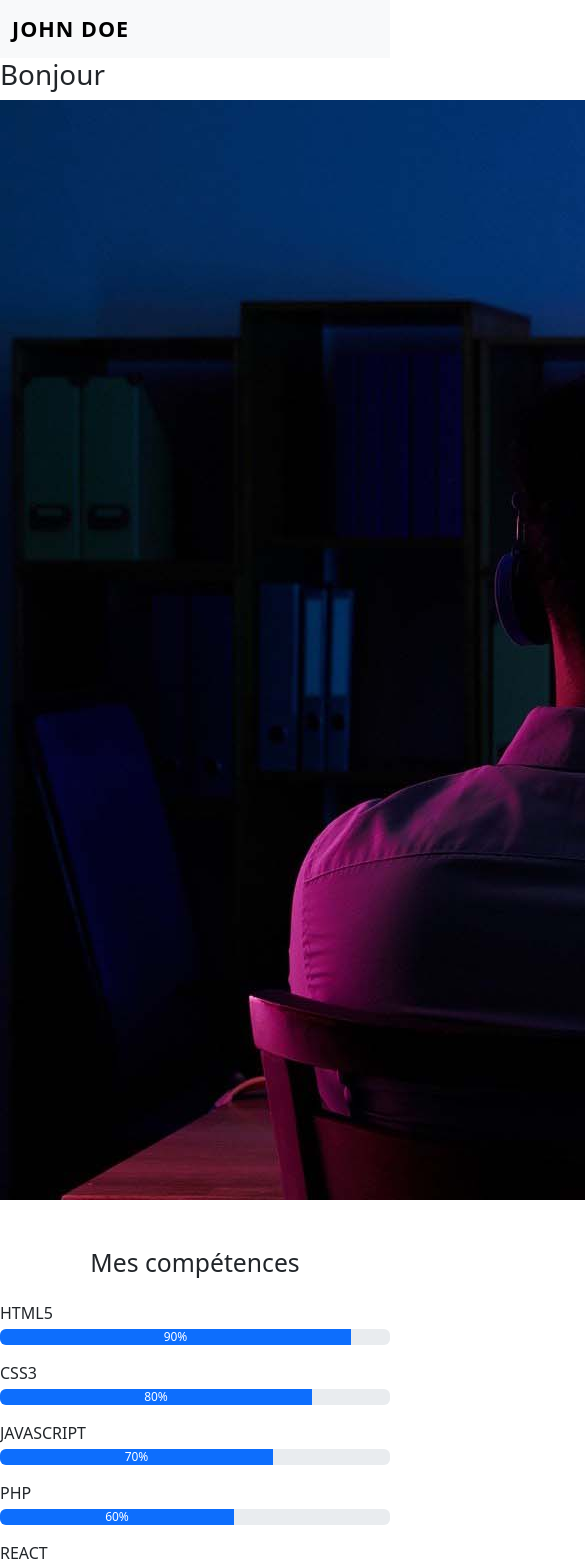
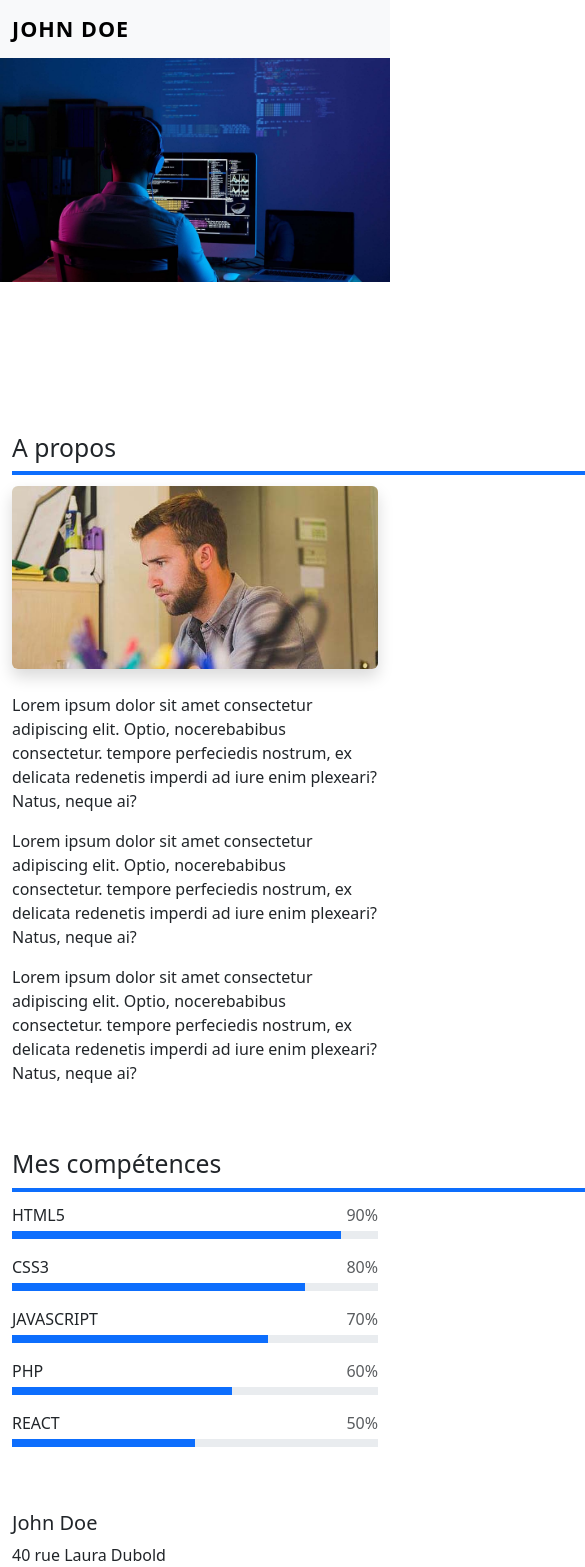
Before and after one commit to onibi95/Portoflio.eva.cef, a React (Create React App) app: page / in a window 390 px wide. Shown: the top 1567 px of the page, 585 px wide, since content can reach past the window. Built offline with nearby package versions, Linux system fonts and the light colour scheme.

Commit message:
progression sur les pages home, services et mentions légales

```diff
--- a/src/index.css
+++ b/src/index.css
@@ -11,3 +11,28 @@ code {
   font-family: source-code-pro, Menlo, Monaco, Consolas, 'Courier New',
     monospace;
 }
+
+.title-container {
+  position: relative;
+  padding-bottom: 15px;
+}
+
+.blue-underline {
+  width: 400px;
+  height: 5px;
+  background-color: #0d6efd;
+  /* Bleu Bootstrap */
+  margin: 30px auto 0;
+}
+
+.title-underline {
+  width: 750px;
+  height: 4px;
+  background-color: #0d6efd;
+  margin-top: 1rem;
+  /* Espacement supplémentaire entre texte et trait */
+  position: absolute;
+  left: 0;
+  bottom: -0.8rem;
+  /* Ajustez cette valeur pour modifier la distance */
+}
--- a/src/pages/Home.jsx
+++ b/src/pages/Home.jsx
@@ -1,6 +1,7 @@
 import React from 'react';
 import hero from '../assets/hero-bg.jpg';
-import { ProgressBar } from 'react-bootstrap';
+import photoabout from '../assets/john-doe-about.jpg';
+import { ProgressBar, Container, Row, Col, Image } from 'react-bootstrap';
 import Footer from '../components/Footer';
 
 const Home = () => {
@@ -14,27 +15,84 @@ const Home = () => {
 
     return (
         <>
-            <div>
-                <h1>Bonjour</h1>
-                <img
+            {/* Hero Section */}
+            <div className="hero-container position-relative">
+                <Image
                     src={hero}
                     alt="John Doe"
+                    fluid
+                    className="w-100 hero-image"
                 />
-                <section id="skills" className="my-5">
-                    <h2 className="text-center mb-4">Mes compétences</h2>
-                    {skills.map((skill, index) => (
-                        <div key={index} className="mb-3">
-                            <p className="mb-1">{skill.name}</p>
-                            <ProgressBar now={skill.level} label={`${skill.level}%`} />
+                <div className="hero-overlay d-flex align-items-center justify-content-center">
+                    <div className="text-center text-white">
+                        <h1 className="display-4 fw-bold mb-3">John Doe</h1>
+                        <p className="lead">Développeur Web Full Stack</p>
+                    </div>
+                </div>
+            </div>
+
+            {/* Main Content */}
+            <Container className="py-5">
+                <Row>
+                    {/* Section À propos - Colonne de gauche */}
+                    <Col lg={7} className="mb-5 mb-lg-0">
+                        <div className="position-relative mb-4">
+                            <h2 className="section-title">
+                                A propos
+                            </h2>
+                            <div className="title-underline"></div>
                         </div>
-                    ))}
-                </section>
-            </div>
-            {/* Footer */}
+
+                        {/* Image au-dessus du texte */}
+                        <div className="mb-4">
+                            <Image
+                                src={photoabout}
+                                alt="John Doe"
+                                fluid
+                                rounded
+                                className="shadow w-100"
+                                style={{ maxHeight: '300px', objectFit: 'cover' }}
+                            />
+                        </div>
+
+                        <div>
+                            <p className="mb-3">Lorem ipsum dolor sit amet consectetur adipiscing elit. Optio, nocerebabibus consectetur. tempore perfeciedis nostrum, ex delicata redenetis imperdi ad iure enim plexeari? Natus, neque ai?</p>
+                            <p className="mb-3">Lorem ipsum dolor sit amet consectetur adipiscing elit. Optio, nocerebabibus consectetur. tempore perfeciedis nostrum, ex delicata redenetis imperdi ad iure enim plexeari? Natus, neque ai?</p>
+                            <p>Lorem ipsum dolor sit amet consectetur adipiscing elit. Optio, nocerebabibus consectetur. tempore perfeciedis nostrum, ex delicata redenetis imperdi ad iure enim plexeari? Natus, neque ai?</p>
+                        </div>
+                    </Col>
+
+                    {/* Section Compétences - Colonne de droite */}
+                    <Col lg={5}>
+                        <div className="position-relative mb-4">
+                            <h2 className="section-title">
+                                Mes compétences
+                            </h2>
+                            <div className="title-underline"></div>
+                        </div>
+                        <div className="skills-container">
+                            {skills.map((skill, index) => (
+                                <div key={index} className="mb-3">
+                                    <div className="d-flex justify-content-between mb-1">
+                                        <span className="fw-medium">{skill.name}</span>
+                                        <span className="text-muted">{skill.level}%</span>
+                                    </div>
+                                    <ProgressBar
+                                        now={skill.level}
+                                        variant="primary"
+                                        className="rounded-0"
+                                        style={{ height: '8px' }}
+                                    />
+                                </div>
+                            ))}
+                        </div>
+                    </Col>
+                </Row>
+            </Container>
+
             <Footer />
         </>
-    )
-}
+    );
+};
 
-
-export default Home
+export default Home;
--- a/src/pages/Legales.jsx
+++ b/src/pages/Legales.jsx
@@ -1,10 +1,68 @@
+import Footer from '../components/Footer';
+import { Accordion, Container } from 'react-bootstrap';
+
+
 const Legales = () => {
     return (
-        <div>
-            <h1>legal</h1>
-            <p>fglùglùdfg</p>
-        </div>
+        <Container className="py-4">
+            <div className="text-center mb-5 title-container">
+                <h1 className="fw-bold">Mentions légales</h1>
+                <div className="blue-underline"></div>
+            </div>
+            <Accordion defaultActiveKey="0" flush className="mb-5">
+
+                {/* Section Éditeur */}
+                <Accordion.Item eventKey="0" className="border">
+                    <Accordion.Header className="fw-bold">Éditeur du site</Accordion.Header>
+                    <Accordion.Body>
+                        <address className="mb-0">
+                            <p className="mb-2"><strong>John Doe</strong></p>
+                            <p className="mb-2">40 rue Laure Diebold</p>
+                            <p className="mb-2">69009 Lyon, France</p>
+                            <p className="mb-2">Tél: 10 20 30 40 50</p>
+                            <p className="mb-0">Email: <a href="mailto:john.doe@gmail.com">john.doe@gmail.com</a></p>
+                        </address>
+                    </Accordion.Body>
+                </Accordion.Item>
+
+                {/* Section Hébergeur */}
+                <Accordion.Item eventKey="1" className="border">
+                    <Accordion.Header className="fw-bold">Hébergeur</Accordion.Header>
+                    <Accordion.Body>
+                        <div className="ps-3">
+                            <p className="mb-2"><strong>alwaysdata</strong></p>
+                            <p className="mb-2">91 Rue du Faubourg Saint-Honoré</p>
+                            <p className="mb-2">75008 Paris, France</p>
+                            <p className="mb-0">
+                                Site: <a href="https://www.alwaysdata.com" target="_blank" rel="noopener noreferrer">www.alwaysdata.com</a>
+                            </p>
+                        </div>
+                    </Accordion.Body>
+                </Accordion.Item>
+
+
+                {/* Autres sections (optionnel) */}
+                <Accordion.Item eventKey="2" className="border">
+                    <Accordion.Header className="fw-bold bg-light">Crédits</Accordion.Header>
+                    <Accordion.Body>
+                        <div className="ps-3">
+                            <p className="mb-2"><strong>Crédits</strong></p>
+                            <p className="mb-2">Ce site a été réalisé par John Doe, étudiant au <a href="hhttps://www.centre-europeen-formation.fr" target="_blank" rel="noopener noreferrer">Centre Européen de formation</a>.</p>
+                            <p className="mb-2">
+                                Les images utilisées sur ce site sont libres de droits et ont été obtenues sur <a href="https://pixabay.com/" target="_blank" rel="noopener noreferrer">Pixabay</a>.
+                            </p>
+                            <p className="mb-0">
+                                La favicon de ce site a été fournie par <a href="https://www.flaticon.com/" target="_blank" rel="noopener noreferrer">Flaticon</a>.
+                            </p>
+                        </div>
+                    </Accordion.Body>
+                </Accordion.Item>
+            </Accordion >
+            {/* Footer */}
+            < Footer />
+        </Container>
+
     )
 }
 
-export default Legales
+export default Legales;
--- a/src/pages/Services.jsx
+++ b/src/pages/Services.jsx
@@ -24,6 +24,7 @@ const Services = () => {
             <img
                 src={banner}
                 alt="bannière"
+                class="col-lg-12 col-mb-12 col-sm-12"
             />
 
             {/* Hero Section */}
```
